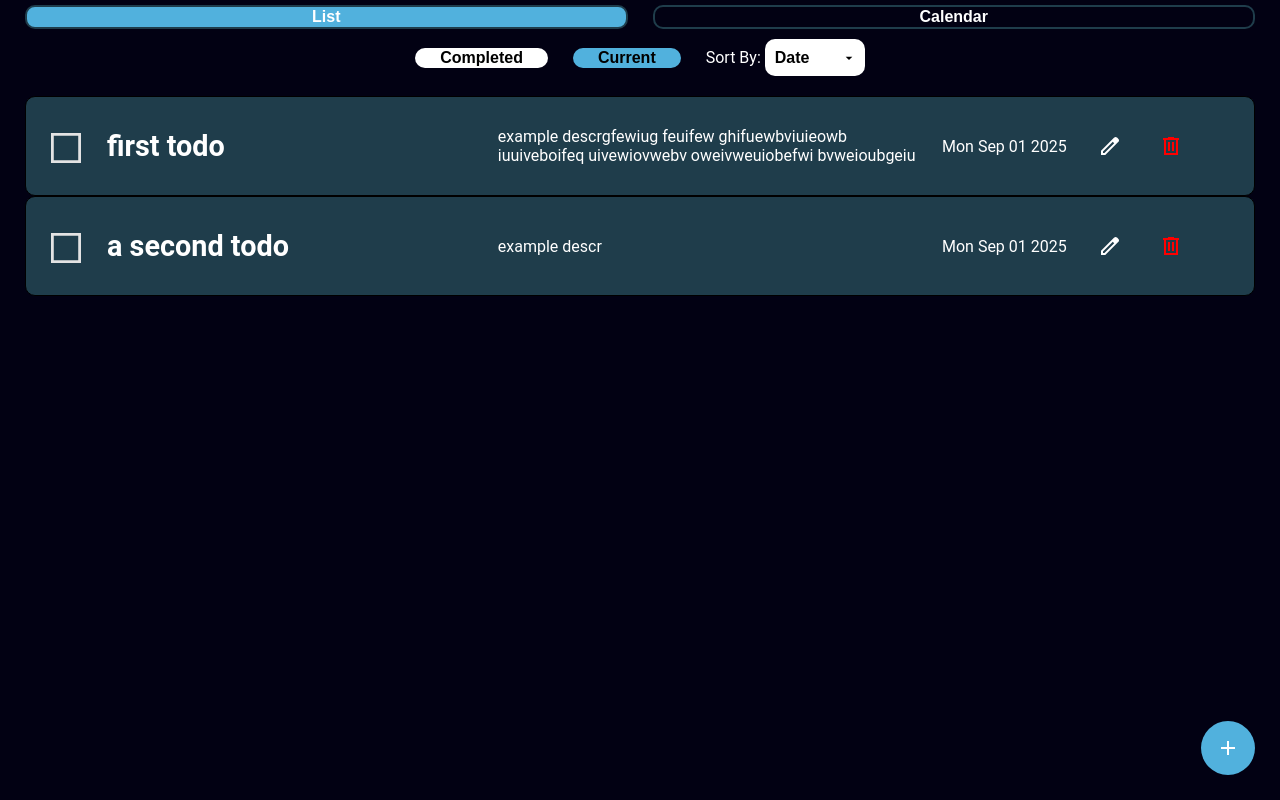
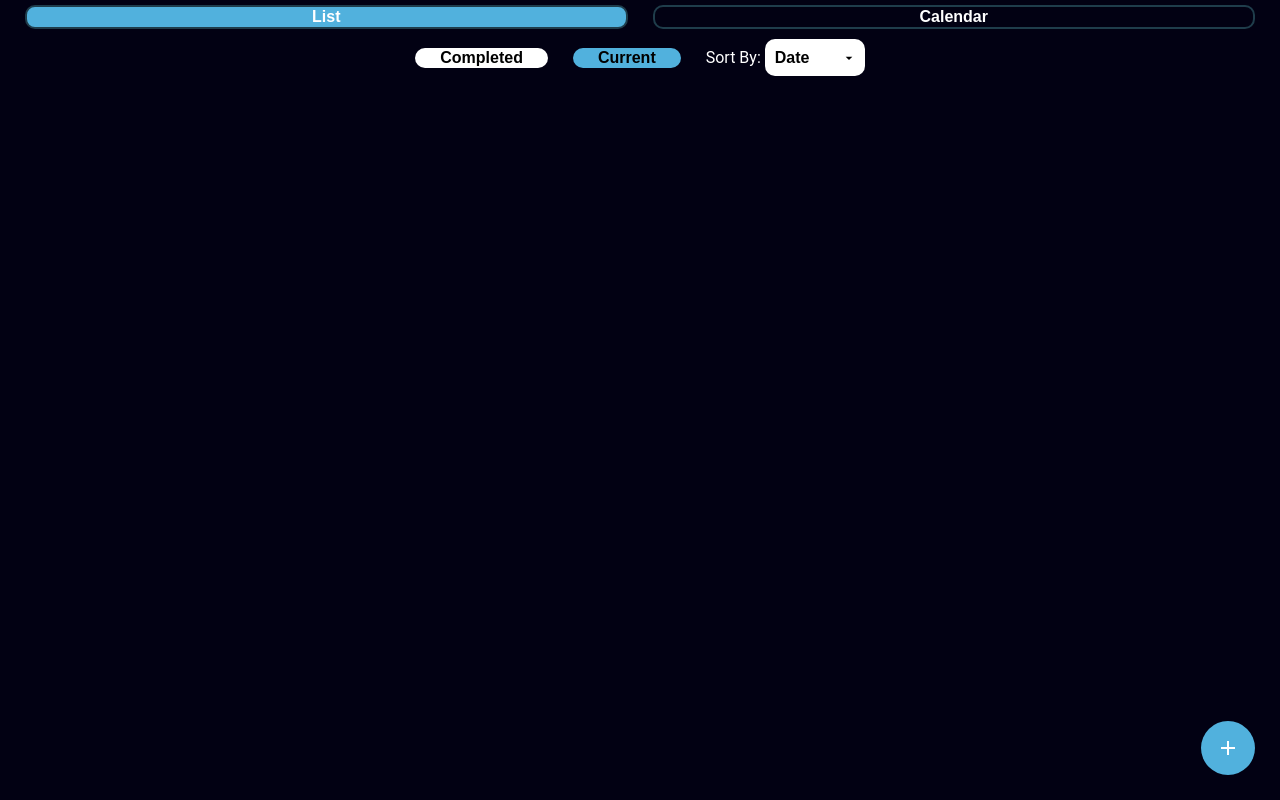
Before and after one commit to tommy-chabiras/Todo-App, a SvelteKit app: page / in a window 1280 px wide. Built offline with nearby package versions, Linux system fonts and the light colour scheme.

Commit message:
retrieves all todos from backend on initial page load

```diff
--- a/src/routes/+page.svelte
+++ b/src/routes/+page.svelte
@@ -4,26 +4,41 @@
 	import { nav } from "$lib/stores/nav";
 	import { invoke } from "@tauri-apps/api/core";
 
-	const todos: Todo[] = [
-		{
-			id: "1",
-			title: "first todo",
-			description: "example descrgfewiug feuifew ghifuewbviuieowb iuuiveboifeq uivewiovwebv oweivweuiobefwi bvweioubgeiu geb",
-			completed: false,
-			startDate: new Date(),
-			endDate: new Date(),
-			createdAt: new Date(),
-		},
-		{
-			id: "2",
-			title: "a second todo",
-			description: "example descr",
-			completed: false,
-			startDate: new Date(),
-			endDate: new Date(),
-			createdAt: new Date(),
-		},
-	];
+
+	let todos: Todo[] = $state([]);
+	invoke<Todo[]>("get_todos")
+	.then((data) => {
+		todos = data.map(todo => ({
+			...todo,
+			startDate: new Date(todo.startDate),
+			endDate: new Date(todo.endDate),
+			createdAt: new Date(todo.createdAt),
+		}));
+	})
+	.catch((err) => {
+		console.error("Failure to load todos:", err);
+	})
+
+	// const todos: Todo[] = [
+	// 	{
+	// 		id: "1",
+	// 		title: "first todo",
+	// 		description: "example descrgfewiug feuifew ghifuewbviuieowb iuuiveboifeq uivewiovwebv oweivweuiobefwi bvweioubgeiu geb",
+	// 		completed: false,
+	// 		startDate: new Date(),
+	// 		endDate: new Date(),
+	// 		createdAt: new Date(),
+	// 	},
+	// 	{
+	// 		id: "2",
+	// 		title: "a second todo",
+	// 		description: "example descr",
+	// 		completed: false,
+	// 		startDate: new Date(),
+	// 		endDate: new Date(),
+	// 		createdAt: new Date(),
+	// 	},
+	// ];
 
 	let todosFiltered: Todo[] = $state([]);
 
```
